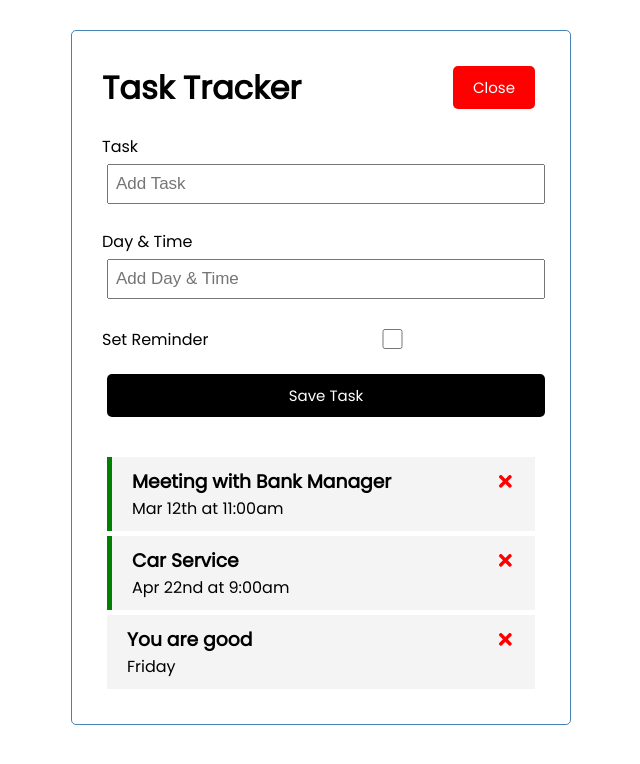
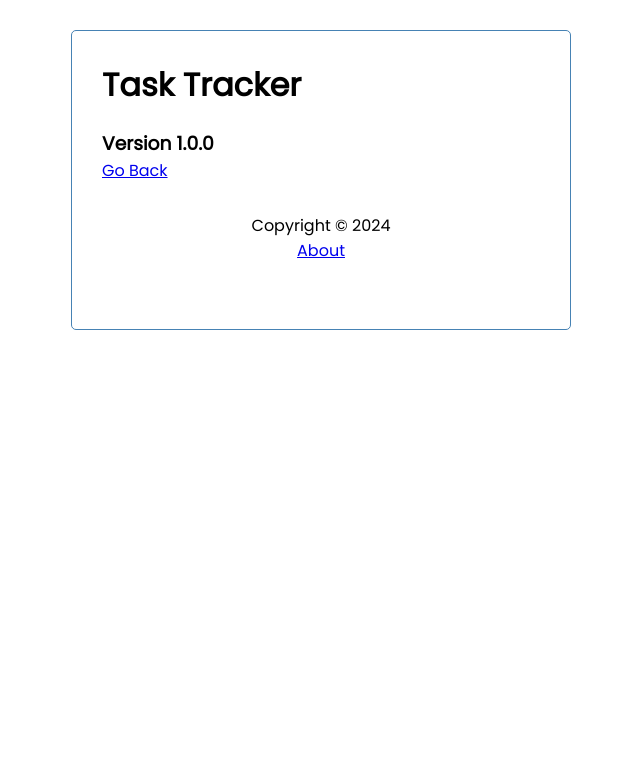
Before and after one commit to Mary-Mena21/react-task-tracker, a React (Create React App) app: page /about in a window 1280 px wide. Shown: the top 764 px of the page, without its empty margins (319-959 px from the left). Built offline with nearby package versions, Linux system fonts and the light colour scheme; data requests are answered from the project's data file.

Commit message:
add router

```diff
--- a/package.json
+++ b/package.json
@@ -10,6 +10,8 @@
         "react": "^18.2.0",
         "react-dom": "^18.2.0",
         "react-icons": "^5.0.1",
+        "react-router": "^6.22.3",
+        "react-router-dom": "^6.22.3",
         "react-scripts": "5.0.1",
         "web-vitals": "^2.1.4"
     },
--- a/src/App.js
+++ b/src/App.js
@@ -1,8 +1,11 @@
 import "./App.css";
 import React, { useState, useEffect } from "react";
+import { BrowserRouter as Router, Route, Routes } from "react-router-dom";
 import Header from "./components/Header";
 import Tasks from "./components/Tasks";
 import AddTask from "./components/AddTask";
+import Footer from "./components/Footer";
+import About from "./components/About";
 
 function App() {
     const [showAddTask, setShowAddTask] = useState(true);
@@ -100,11 +103,18 @@
     };
 
     return (
+        <Router>
             <div className="container">
                 <Header
                     onAddTask={() => setShowAddTask(!showAddTask)}
                     showAdd={showAddTask}
                 />
+
+                <Routes>
+                    <Route
+                        path="/"
+                        element={
+                            <>
                                 {showAddTask && <AddTask onAddTask={addTask} />}
                                 {tasks.length > 0 ? (
                                     <Tasks
@@ -115,7 +125,14 @@
                                 ) : (
                                     "No Tasks To Show"
                                 )}
+                            </>
+                        }
+                    />{" "}
+                    <Route path={"/about"} element={<About/>} />
+                </Routes>
+                <Footer />
             </div>
+        </Router>
     );
 }
 
--- /dev/null
+++ b/src/components/About.js
@@ -0,0 +1,11 @@
+import React from "react";
+import { Link } from "react-router-dom";
+
+export default function About() {
+    return (
+        <div>
+            <h3>Version 1.0.0</h3>
+            <Link to='/'>Go Back</Link>
+        </div>
+    );
+}
--- /dev/null
+++ b/src/components/Footer.js
@@ -0,0 +1,11 @@
+import React from "react";
+import { Link } from "react-router-dom";
+
+export default function Footer() {
+    return (
+        <footer>
+            <p>Copyright &copy; 2024</p>
+            <Link to="/about">About</Link>
+        </footer>
+    );
+}
--- a/src/components/Header.js
+++ b/src/components/Header.js
@@ -1,18 +1,22 @@
 import React from "react";
 import PropTypes from "prop-types";
 import Button from "./Button";
+import { useLocation } from "react-router-dom";
 
 export default function Header({ title, onAddTask, showAdd }) {
     //const onClick = (e) => console.log("clicked");
+    const location = useLocation();
     return (
         <header className="header">
             {/* <h1>{props.title}</h1> */}
             <h1>{title}</h1>
-            <Button
-                onClick={onAddTask}
-                color={showAdd ? "red" : "green"}
-                text={showAdd ? "Close" : "Add"}
-            />
+            {location.pathname === "/" && (
+                <Button
+                    color={showAdd ? "red" : "green"}
+                    text={showAdd ? "Close" : "Add"}
+                    onClick={onAddTask}
+                />
+            )}
         </header>
     );
 }
```
Also changed, not shown: 2 other files (tests, documents, lock files or other folders). Lines whose indentation alone changed are shown as unchanged.
